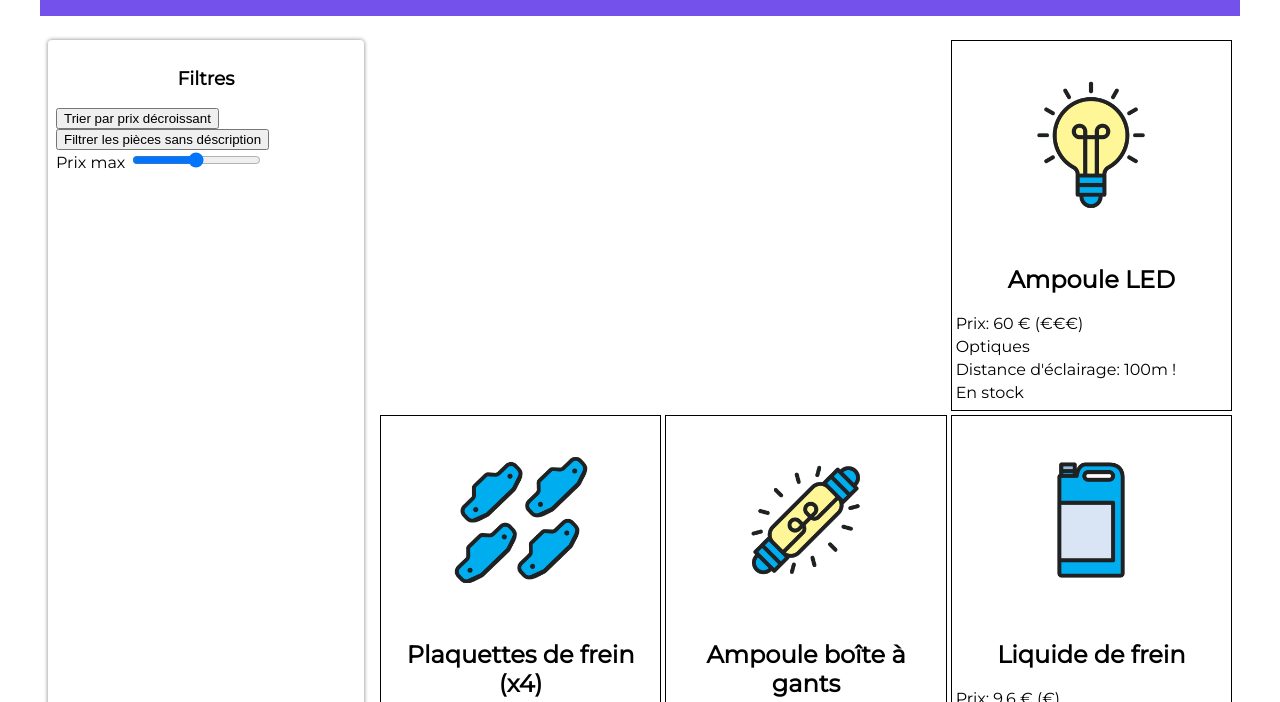
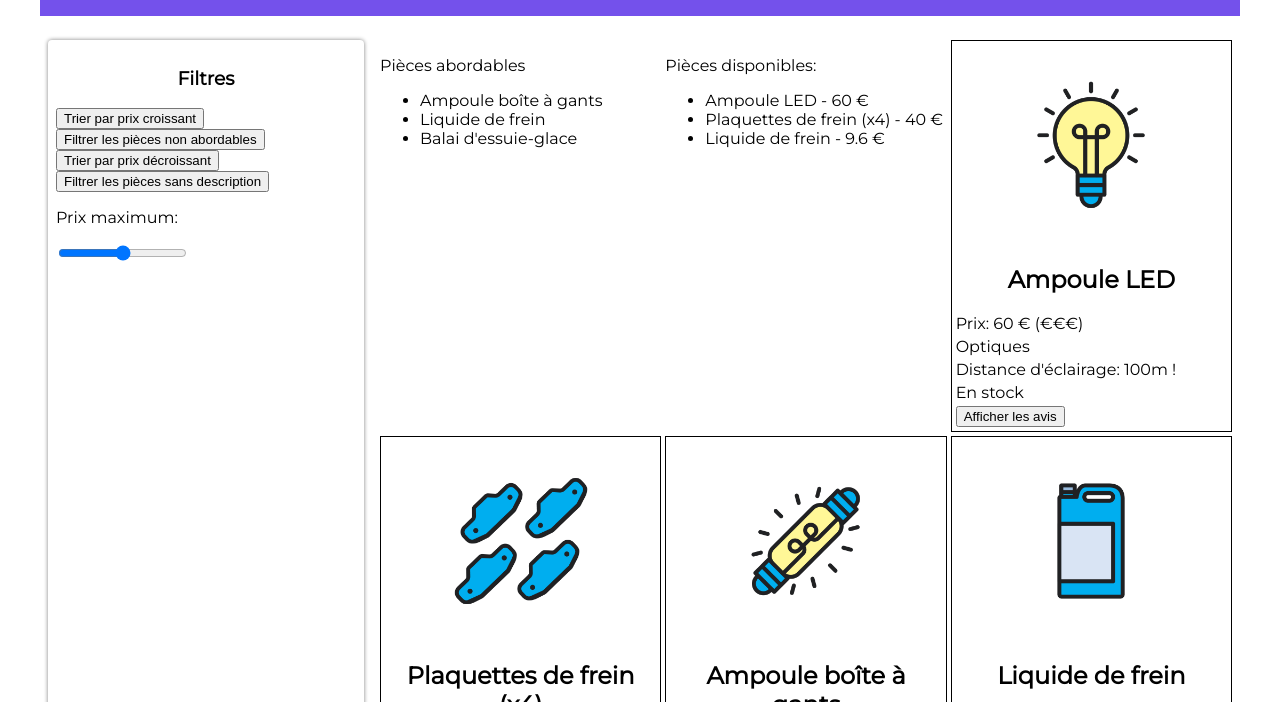
Before and after one commit to Maximebtz/Javascript--DynamicPage--OpenClassRoom, a website with bundled scripts: page index.html in a window 1280 px wide. Shown: the part 98-800 px from the top of the page. Built offline with nearby package versions, Linux system fonts and the light colour scheme.

Commit message:
Update avis

```diff
--- a/avis.js
+++ b/avis.js
@@ -0,0 +1,16 @@
+export function ajoutListenersAvis() {
+
+    const piecesElements = document.querySelectorAll(".fiches article button");
+
+    for (let i = 0; i < piecesElements.length; i++) {
+
+     piecesElements[i].addEventListener("click", function (event) {
+
+        const id = event.target.dataset.id;
+        fetch(`http://localhost:8081/pieces/${id}/avis`);
+
+     });
+
+    }
+
+ }
--- a/index.html
+++ b/index.html
@@ -15,16 +15,21 @@
 			<!-- Menu de recherche -->
 			<section class="filtres">
 				<h3>Filtres</h3>
+				<button class="btn-trier">Trier par prix croissant</button>
+				<br>
+				<button class="btn-filtrer">Filtrer les pièces non abordables</button>
+				<br>
 				<button class="btn-decroissant">Trier par prix décroissant</button>
 				<br>
-				<button class="btn-nodesc">Filtrer les pièces sans déscription</button>
+				<button class="btn-nodesc">Filtrer les pièces sans description</button>
 				<br>
-				<label for="prix-max">Prix max</label>
+				<p>Prix maximum:</p>
 				<input type="range" name="prix-max" id="prix-max" min="0" max="60" step="5">
 			</section>
 
 			<!-- Fiches produits -->
 			<section class="fiches">
+				<!-- Code ajouté -->
 				<div class="abordables">
 
 				</div>
--- a/pieces.js
+++ b/pieces.js
@@ -1,3 +1,5 @@
+import { ajoutListenersAvis } from "./avis.js";
+
 // Récupération des pièces depuis le fichier JSON
 const reponse = await fetch('pieces-autos.json');
 const pieces = await reponse.json();
@@ -23,19 +25,24 @@ function genererPieces(pieces){
         descriptionElement.innerText = article.description ?? "Pas de description pour le moment.";
         const stockElement = document.createElement("p");
         stockElement.innerText = article.disponibilite ? "En stock" : "Rupture de stock";
+        //Code ajouté
+        const avisBouton = document.createElement("button");
+        avisBouton.dataset.id = article.id;
+        avisBouton.textContent = "Afficher les avis";
 
         // On rattache la balise article a la section Fiches
         sectionFiches.appendChild(pieceElement);
-        // On rattache l’image à pieceElement (la balise article)
         pieceElement.appendChild(imageElement);
         pieceElement.appendChild(nomElement);
         pieceElement.appendChild(prixElement);
         pieceElement.appendChild(categorieElement);
-        //Ajout des éléments au DOM pour l'exercice
         pieceElement.appendChild(descriptionElement);
         pieceElement.appendChild(stockElement);
+        //Code aJouté
+        pieceElement.appendChild(avisBouton);
 
      }
+     ajoutListenersAvis();
 }
 
 genererPieces(pieces);
@@ -62,7 +69,7 @@ boutonFiltrer.addEventListener("click", function () {
     genererPieces(piecesFiltrees);
 });
 
-
+//Correction Exercice
 const boutonDecroissant = document.querySelector(".btn-decroissant");
 
 boutonDecroissant.addEventListener("click", function () {
```
